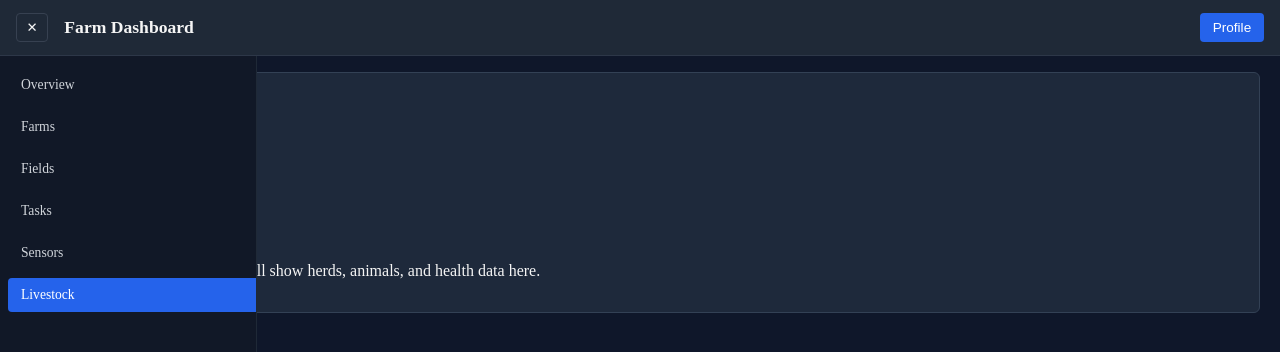
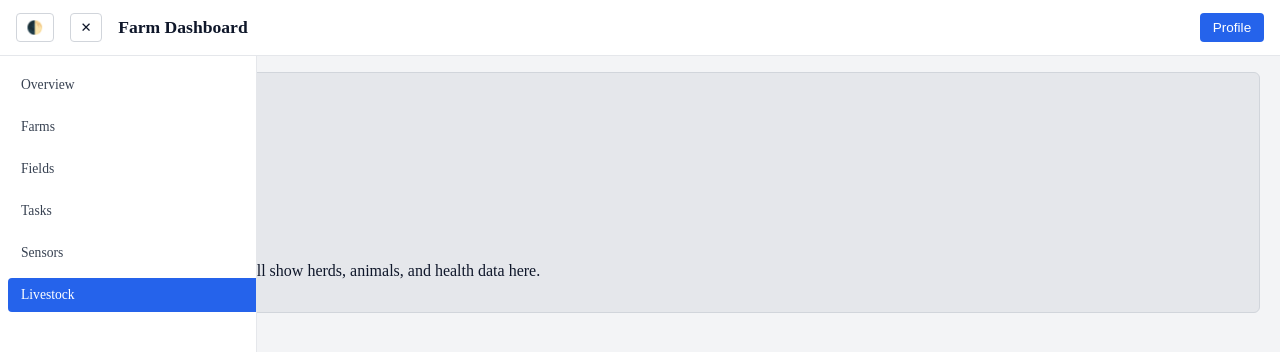
Before and after one commit to oddballadmin/farmhandv1, a React (Vite) app in the folder apps/web/: page /livestock in a window 1280 px wide. Shown: the top 352 px of the page. Built offline with nearby package versions, Linux system fonts and the light colour scheme.

Commit message:
feat(web): system-aware theming via prefers-color-scheme; light mode tuned (non-white bg, darker modules); import global tokens

```diff
--- a/apps/web/src/App.css
+++ b/apps/web/src/App.css
@@ -1,2 +1,122 @@
-/* basic styles */
-:root { color-scheme: light dark; }
+/* Theme tokens using system preference with optional manual override */
+:root {
+	color-scheme: light dark;
+
+	/* Default to LIGHT tokens; system dark will override via media query below */
+	--fg: #0f172a;
+
+	--bg: #f3f4f6;        /* page background (light but not white) */
+	--main-bg: #f3f4f6;    /* content area background */
+	--header-bg: #ffffff;
+	--header-border: #e5e7eb;
+	--sidebar-bg: #ffffff;
+	--sidebar-border: #e5e7eb;
+	--module-panel-bg: #e5e7eb;  /* slightly darker than page */
+	--module-panel-border: #d1d5db;
+
+	--menu-btn-border: #d1d5db;
+	--menu-btn-hover-bg: #f3f4f6;
+	--action-btn-bg: #2563eb;
+	--action-btn-hover-bg: #1d4ed8;
+	--action-btn-color: #ffffff;
+
+	--nav-link-color: #374151;
+	--nav-link-hover-bg: #f3f4f6;
+	--nav-link-hover-color: #111827;
+	--nav-link-active-bg: #2563eb;
+	--nav-link-active-color: #ffffff;
+
+	--sub-menu-border-color: #e5e7eb;
+	--sub-menu-active-bg: #e0e7ff;
+	--sub-menu-active-color: #1e3a8a;
+
+	--border-color: #e5e7eb;
+}
+
+/* System DARK preference */
+@media (prefers-color-scheme: dark) {
+	:root {
+		--fg: #f5f5f5;
+
+		--bg: #0b1220;
+		--main-bg: #0f172a;
+		--header-bg: #1f2937;
+		--header-border: #2d3748;
+		--sidebar-bg: #111827;
+		--sidebar-border: #1f2937;
+		--module-panel-bg: #1e293b;
+		--module-panel-border: #334155;
+
+		--menu-btn-border: #374151;
+		--menu-btn-hover-bg: #374151;
+		--action-btn-bg: #2563eb;
+		--action-btn-hover-bg: #1d4ed8;
+		--action-btn-color: #ffffff;
+
+		--nav-link-color: #d1d5db;
+		--nav-link-hover-bg: #1f2937;
+		--nav-link-hover-color: #ffffff;
+		--nav-link-active-bg: #2563eb;
+		--nav-link-active-color: #ffffff;
+
+		--sub-menu-border-color: #334155;
+		--sub-menu-active-bg: #1e3a8a;
+		--sub-menu-active-color: #e0e7ff;
+
+		--border-color: #334155;
+	}
+}
+
+/* Manual override: force LIGHT */
+:root[data-theme="light"] {
+	--fg: #0f172a;
+	--bg: #f3f4f6;
+	--main-bg: #f3f4f6;
+	--header-bg: #ffffff;
+	--header-border: #e5e7eb;
+	--sidebar-bg: #ffffff;
+	--sidebar-border: #e5e7eb;
+	--module-panel-bg: #e5e7eb;
+	--module-panel-border: #d1d5db;
+	--menu-btn-border: #d1d5db;
+	--menu-btn-hover-bg: #f3f4f6;
+	--action-btn-bg: #2563eb;
+	--action-btn-hover-bg: #1d4ed8;
+	--action-btn-color: #ffffff;
+	--nav-link-color: #374151;
+	--nav-link-hover-bg: #f3f4f6;
+	--nav-link-hover-color: #111827;
+	--nav-link-active-bg: #2563eb;
+	--nav-link-active-color: #ffffff;
+	--sub-menu-border-color: #e5e7eb;
+	--sub-menu-active-bg: #e0e7ff;
+	--sub-menu-active-color: #1e3a8a;
+	--border-color: #e5e7eb;
+}
+
+/* Manual override: force DARK */
+:root[data-theme="dark"] {
+	--fg: #f5f5f5;
+	--bg: #0b1220;
+	--main-bg: #0f172a;
+	--header-bg: #1f2937;
+	--header-border: #2d3748;
+	--sidebar-bg: #111827;
+	--sidebar-border: #1f2937;
+	--module-panel-bg: #1e293b;
+	--module-panel-border: #334155;
+	--menu-btn-border: #374151;
+	--menu-btn-hover-bg: #374151;
+	--action-btn-bg: #2563eb;
+	--action-btn-hover-bg: #1d4ed8;
+	--action-btn-color: #ffffff;
+	--nav-link-color: #d1d5db;
+	--nav-link-hover-bg: #1f2937;
+	--nav-link-hover-color: #ffffff;
+	--nav-link-active-bg: #2563eb;
+	--nav-link-active-color: #ffffff;
+	--sub-menu-border-color: #334155;
+	--sub-menu-active-bg: #1e3a8a;
+	--sub-menu-active-color: #e0e7ff;
+	--border-color: #334155;
+}
--- a/apps/web/src/main.tsx
+++ b/apps/web/src/main.tsx
@@ -2,6 +2,7 @@ import React from 'react';
 import { createRoot } from 'react-dom/client';
 import { BrowserRouter } from 'react-router-dom';
 import { App } from './ui/App';
+import './App.css';
 
 const el = document.getElementById('root')!;
 createRoot(el).render(
--- a/apps/web/src/ui/layout/DashboardLayout.tsx
+++ b/apps/web/src/ui/layout/DashboardLayout.tsx
@@ -44,6 +44,19 @@ export const DashboardLayout: React.FC = () => {
   return (
   <div className={`app-shell ${sidebarOpen ? 'sidebar-open' : 'sidebar-closed'}`}>
       <header className="app-header">
+        {/* Temporary theme toggle for testing. Replace with a proper setting later. */}
+        <button
+          className="menu-btn"
+          onClick={() => {
+            const root = document.documentElement;
+            const isLight = root.getAttribute('data-theme') === 'light';
+            root.setAttribute('data-theme', isLight ? 'dark' : 'light');
+          }}
+          aria-label="Toggle theme"
+          title="Toggle theme"
+        >
+          🌓
+        </button>
         <button
           className="menu-btn"
           onClick={toggleSidebar}
--- a/apps/web/src/ui/layout/layout.css
+++ b/apps/web/src/ui/layout/layout.css
@@ -9,8 +9,8 @@ html,body{
 	grid-template-columns: 1fr;
 	grid-template-rows: 56px 1fr;
 	height: 100vh;
-	background: var(--bg, #111);
-	color: var(--fg, #f5f5f5);
+	background: var(--bg);
+	color: var(--fg);
 }
 .app-header {
 	grid-area: header;
@@ -18,8 +18,8 @@ html,body{
 	align-items: center;
 	gap: 1rem;
 	padding: 0 1rem;
-	background: #1f2937;
-	border-bottom: 1px solid #2d3748;
+	background: var(--header-bg);
+	border-bottom: 1px solid var(--header-border);
 }
 .logo {
 	font-size: 1.1rem;
@@ -27,29 +27,29 @@ html,body{
 }
 .menu-btn {
 	background: none;
-	border: 1px solid #374151;
+	border: 1px solid var(--menu-btn-border);
 	color: inherit;
 	padding: 0.4rem 0.6rem;
 	border-radius: 4px;
 	cursor: pointer;
 }
 .menu-btn:hover {
-	background: #374151;
+    background: var(--menu-btn-hover-bg);
 }
 .header-actions {
 	margin-left: auto;
 }
 .action-btn {
-	background: #2563eb;
+	background: var(--action-btn-bg);
 	border: none;
-	color: #fff;
+	color: var(--action-btn-color);
 	padding: 0.45rem 0.8rem;
 	border-radius: 4px;
 	cursor: pointer;
 	font-size: 0.85rem;
 }
 .action-btn:hover {
-	background: #1d4ed8;
+	background: var(--action-btn-hover-bg);
 }
 .app-sidebar {
 	position: absolute;
@@ -58,8 +58,8 @@ html,body{
 	bottom: 0;
 	width: 240px;
 	z-index: 50; /* overlay above main */
-	background: #111827;
-	border-right: 1px solid #1f2937;
+	background: var(--sidebar-bg);
+	border-right: 1px solid var(--sidebar-border);
 	overflow: hidden;
 	padding: 0.75rem 0.5rem;
 }
@@ -83,7 +83,7 @@ html,body{
 	text-align: left;
 	background: none;
 	border: 1px solid transparent;
-	color: #d1d5db;
+	color: var(--nav-link-color);
 	padding: 0.5rem 0.75rem;
 	border-radius: 4px;
 	cursor: pointer;
@@ -92,19 +92,19 @@ html,body{
 
 }
 .nav-link:hover {
-	background: #1f2937;
-	color: #fff;
+    background: var(--nav-link-hover-bg);
+    color: var(--nav-link-hover-color);
 }
 .nav-link.active {
-	background: #2563eb;
-	color: #fff;
+	background: var(--nav-link-active-bg);
+	color: var(--nav-link-active-color);
 	width: 100%;
 
 
 /* Sub-menu styles */
 .sub-menu {
 	margin: 0.25rem 0 1rem;
-	border-bottom: 1px solid var(--border-color, #e5e7eb);
+	border-bottom: 1px solid var(--sub-menu-border-color);
 }
 
 .sub-menu__list {
@@ -123,24 +123,24 @@ html,body{
 }
 
 .sub-menu__link.active {
-	background: var(--accent-weak, #eef2ff);
-	color: var(--accent-strong, #3730a3);
+	background: var(--sub-menu-active-bg);
+	color: var(--sub-menu-active-color);
 }
 }
 .app-main {
 	grid-area: main;
 	padding: 1rem 1.25rem 2rem;
 	overflow: auto;
-	background: #0f172a;
+	background: var(--main-bg);
 }
 /* .sidebar-open .app-main { */
 	/* Optional padding shift when sidebar open on wide screens */
 	/* padding-left: calc(240px + 1.25rem);
 } */
 .module-panel {
-	background: #1e293b;
+	background: var(--module-panel-bg);
 	padding: 1rem;
-	border: 1px solid #334155;
+	border: 1px solid var(--module-panel-border);
 	border-radius: 6px;
 }
 /* Sidebar visibility toggled in media query via transform; no display override needed */
```
